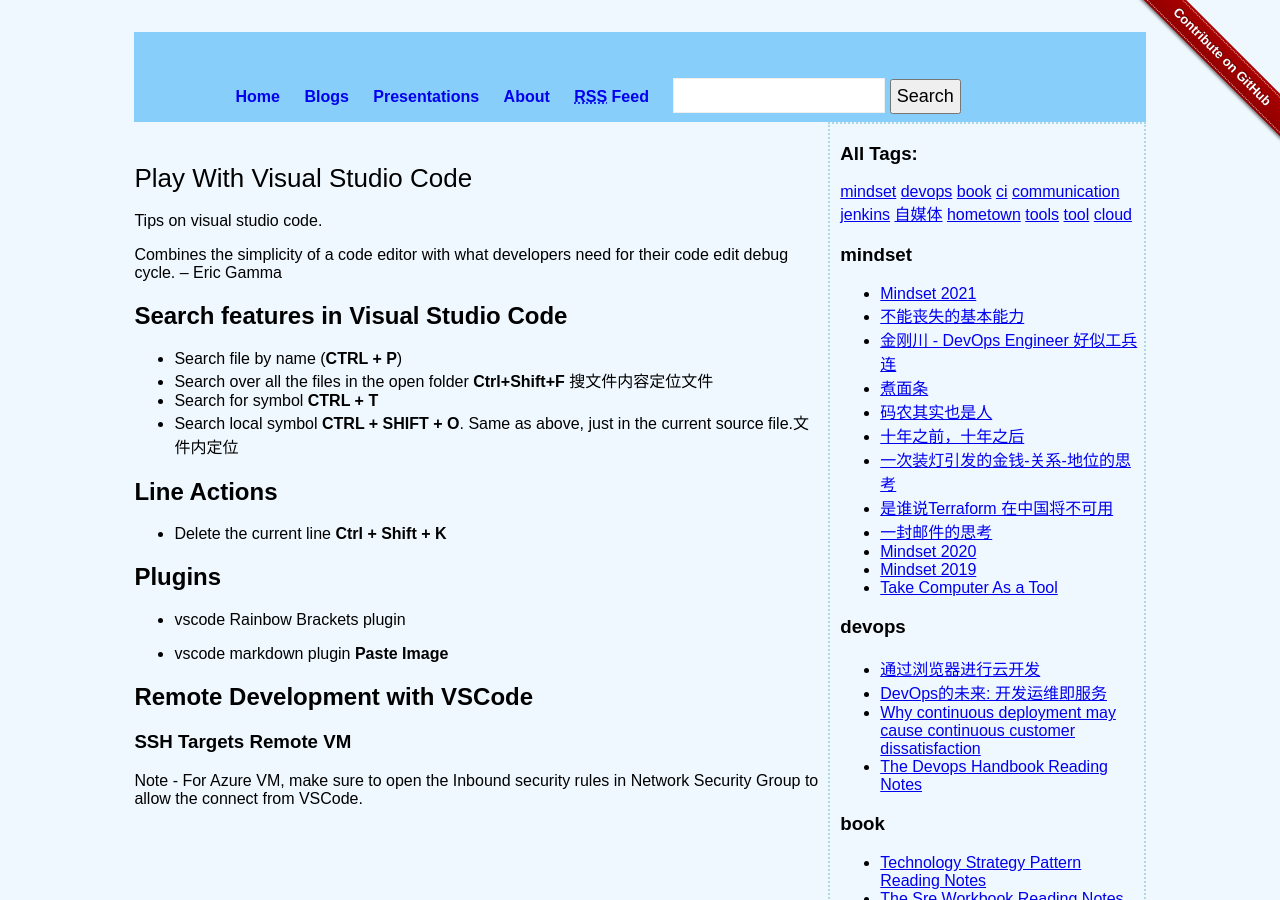
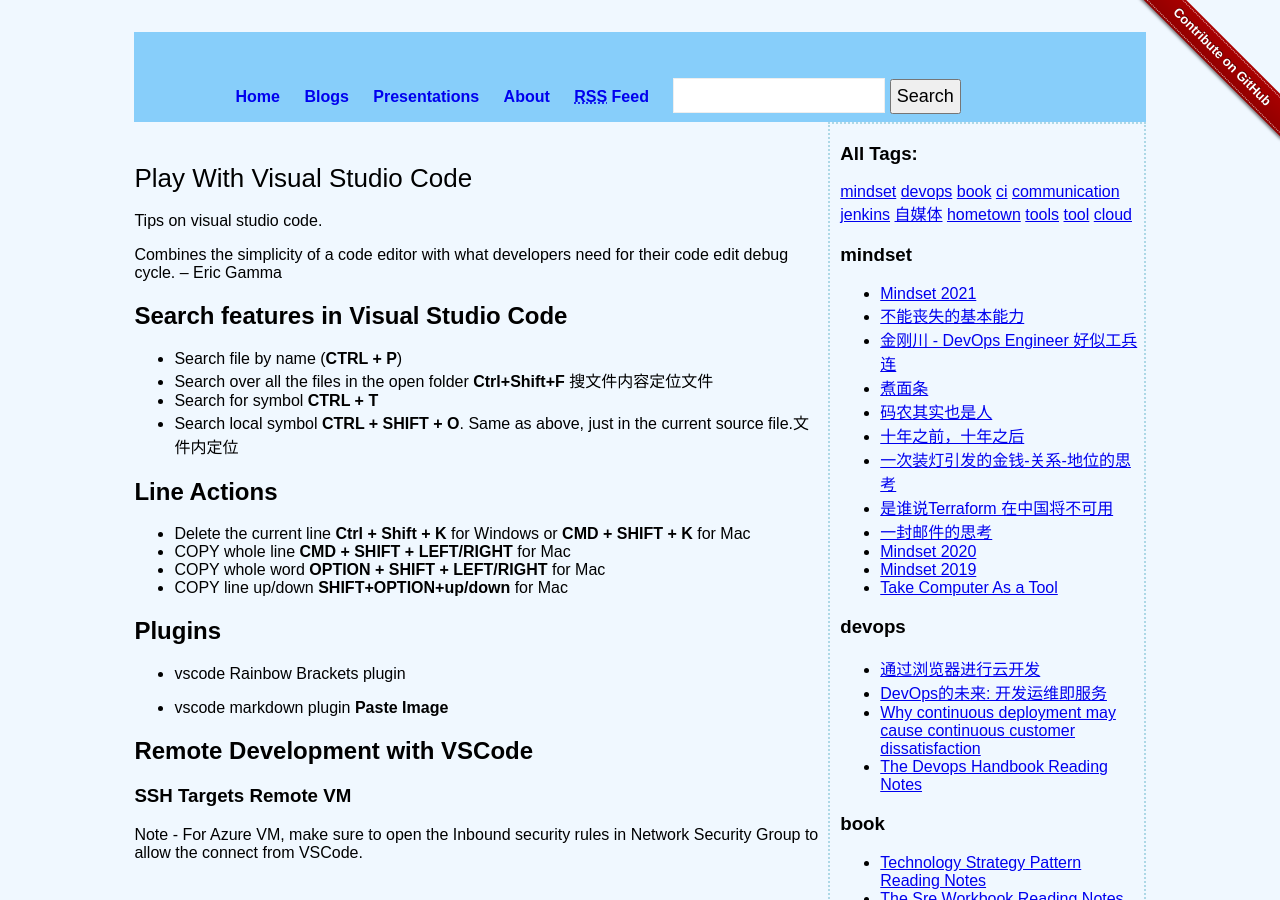
Before and after one commit to liuning0820/liuning0820.github.io, a Jekyll site: the page built from _posts/2019-10-20-play-with-vscode.md, in a window 1280 px wide and 900 px high. Built offline with Jekyll 4.4.1, drawn with Linux system fonts in a browser that asks for light colours; comment, search, counter and statistics services are not loaded.

```diff
--- a/_posts/2019-10-20-play-with-vscode.md
+++ b/_posts/2019-10-20-play-with-vscode.md
@@ -22,8 +22,10 @@ Combines the simplicity of a code editor with what developers need for their cod
 
 ## Line Actions
 
-- Delete the current line **Ctrl + Shift + K**
-
+- Delete the current line **Ctrl + Shift + K** for Windows or **CMD + SHIFT + K** for Mac
+- COPY whole line **CMD + SHIFT + LEFT/RIGHT** for Mac
+- COPY whole word **OPTION + SHIFT + LEFT/RIGHT** for Mac
+- COPY line up/down **SHIFT+OPTION+up/down** for Mac
 
 ## Plugins
 
```
Also changed, not shown: _posts/2021-02-08-mindset-2021.md (+47 -0 lines), ex_presentations/2021-5_a_clean_dev_env/a-clean-dev-env.md (+3 -1 lines), ex_presentations/2021-5_a_clean_dev_env/images/docker-power-user.png (added).
